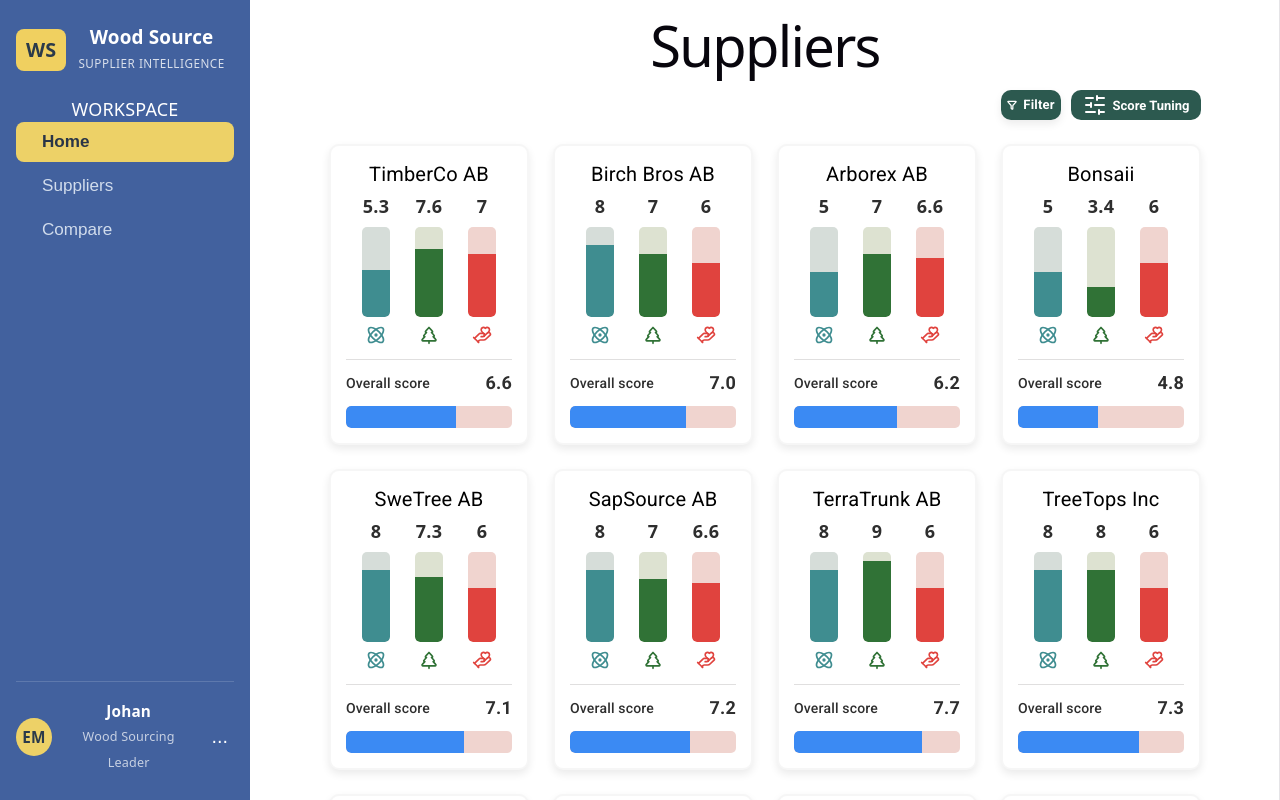
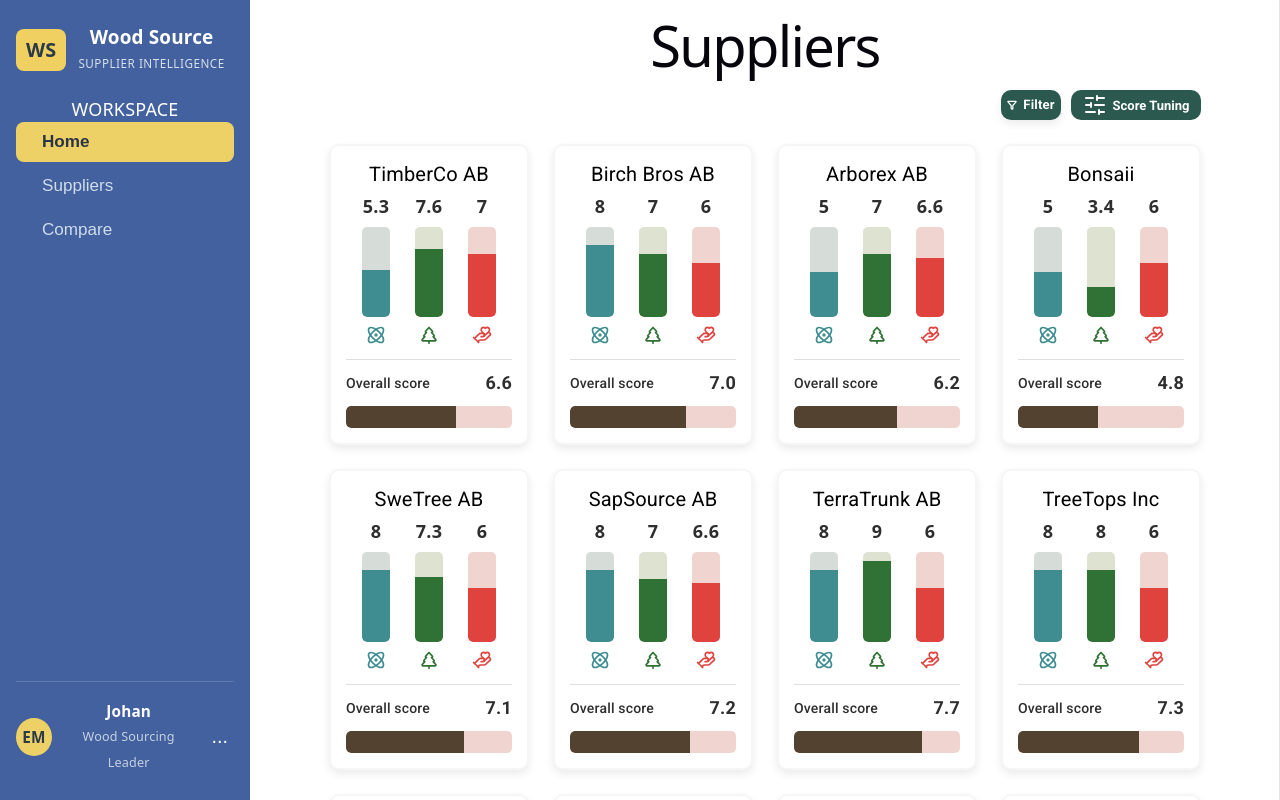
Before and after one commit to matildalysmark/project-website, a React (Vite) app: page /#/app/suppliers in a window 1280 px wide. Shown: the top 800 px of the page. Built offline with nearby package versions, Linux system fonts and the light colour scheme.

Commit message:
update color

```diff
--- a/src/style/SummaryCard.css
+++ b/src/style/SummaryCard.css
@@ -137,5 +137,5 @@
 .overall-score-bar-fill {
     height: 100%;
     border-radius: 5px 0 0 5px;
-    background-color: #3B8AF3;
+    background-color: #52422F;
 }
```
